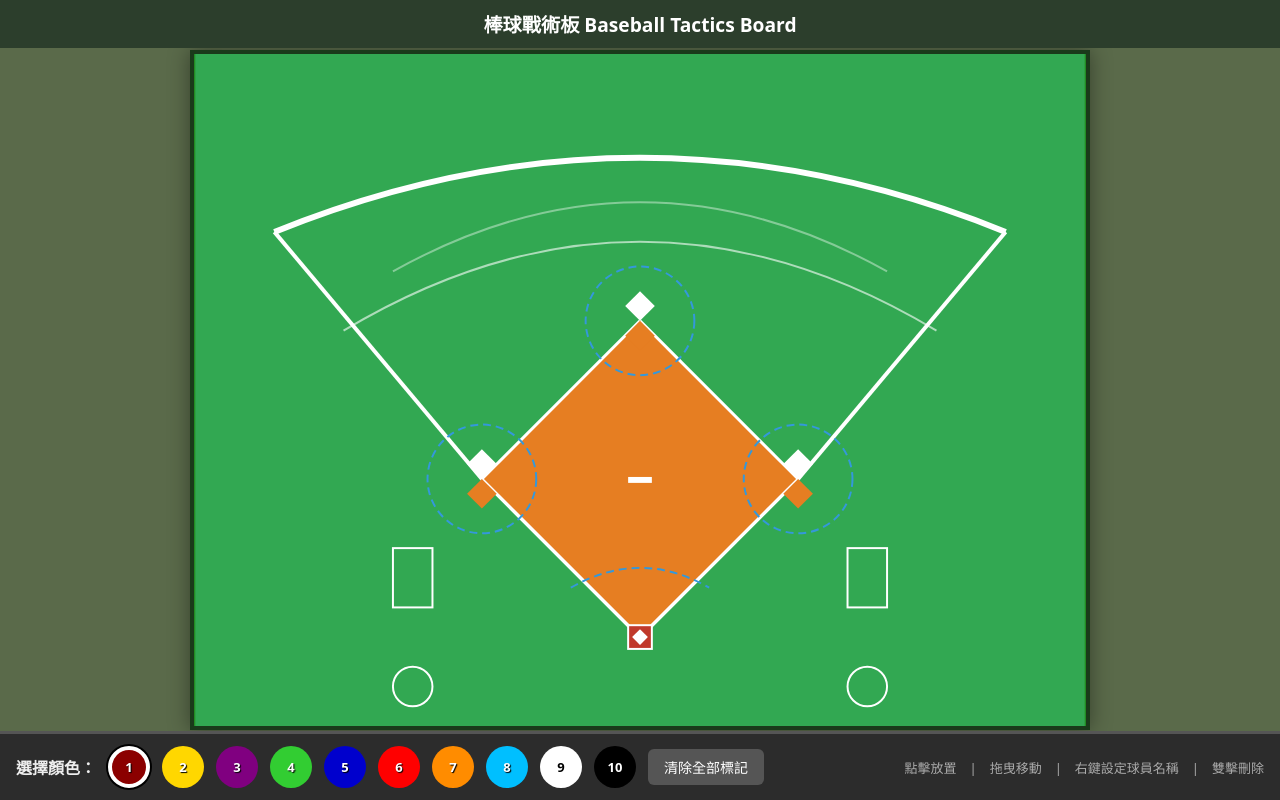
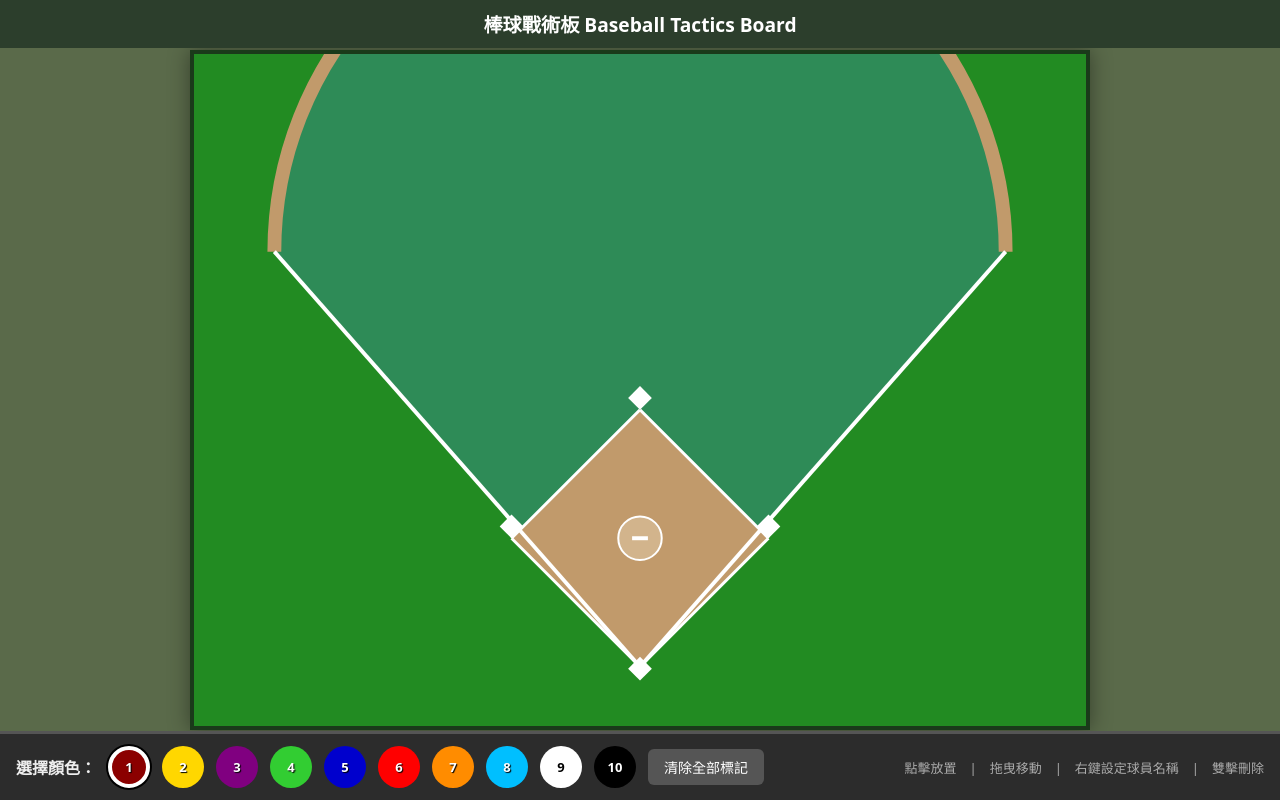
Before and after one commit to cses87241/baseball-tactics-board, a plain HTML site: page index.html in a window 1280 px wide. Drawn offline with Linux system fonts and the light colour scheme.

Commit message:
Redesign field to classic fan-shaped baseball diagram style

```diff
--- a/index.html
+++ b/index.html
@@ -135,52 +135,29 @@ button:hover { background: #777; }
 <div id="board-container">
   <div id="field">
     <svg width="100%" height="100%" viewBox="0 0 900 680" preserveAspectRatio="xMidYMid meet" style="position:absolute; top:0; left:0; pointer-events:none;">
-      <!-- Outfield grass -->
-      <rect width="900" height="680" fill="#32a852"/>
-      <!-- Foul lines aligned through bases, extended as arcs outward -->
-      <line x1="450" y1="590" x2="610" y2="430" stroke="#ffffff" stroke-width="4"/>
-      <line x1="610" y1="430" x2="820" y2="180" stroke="#ffffff" stroke-width="4"/>
-      <line x1="450" y1="590" x2="290" y2="430" stroke="#ffffff" stroke-width="4"/>
-      <line x1="290" y1="430" x2="80" y2="180" stroke="#ffffff" stroke-width="4"/>
-      <!-- Outfield fence as pure arc -->
-      <path d="M80,180 Q450,30 820,180" stroke="#ffffff" fill="none" stroke-width="6"/>
-      <!-- Additional arc lines in outfield -->
-      <path d="M150,280 Q450,100 750,280" stroke="#ffffff" fill="none" stroke-width="2" opacity="0.6"/>
-      <path d="M200,220 Q450,80 700,220" stroke="#ffffff" fill="none" stroke-width="2" opacity="0.4"/>
-      <!-- Infield dirt square diamond (orange) -->
-      <polygon points="450,590 610,430 450,270 290,430" fill="#e67e22"/>
-      <!-- Base paths white -->
-      <line x1="450" y1="590" x2="610" y2="430" stroke="#ffffff" stroke-width="3"/>
-      <line x1="610" y1="430" x2="450" y2="270" stroke="#ffffff" stroke-width="3"/>
-      <line x1="450" y1="270" x2="290" y2="430" stroke="#ffffff" stroke-width="3"/>
-      <line x1="290" y1="430" x2="450" y2="590" stroke="#ffffff" stroke-width="3"/>
-      <!-- Dual-color bases (white/orange diamond halves) -->
-      <!-- 1st base -->
-      <polygon points="610,430 625,415 610,400 595,415" fill="#ffffff"/>
-      <polygon points="610,430 625,445 610,460 595,445" fill="#e67e22"/>
-      <!-- 2nd base -->
-      <polygon points="450,270 465,255 450,240 435,255" fill="#ffffff"/>
-      <polygon points="450,270 465,285 450,300 435,285" fill="#e67e22"/>
-      <!-- 3rd base -->
-      <polygon points="290,430 305,415 290,400 275,415" fill="#ffffff"/>
-      <polygon points="290,430 305,445 290,460 275,445" fill="#e67e22"/>
-      <!-- Home plate area: small red square -->
-      <rect x="438" y="578" width="24" height="24" fill="#c0392b" stroke="#ffffff" stroke-width="2"/>
-      <polygon points="450,582 458,590 450,598 442,590" fill="#ffffff"/>
-      <!-- Pitcher's rubber -->
-      <rect x="438" y="428" width="24" height="6" fill="#ffffff"/>
-      <!-- 5m dashed circles around bases -->
-      <circle cx="610" cy="430" r="55" fill="none" stroke="#3498db" stroke-width="2" stroke-dasharray="8,5"/>
-      <circle cx="450" cy="270" r="55" fill="none" stroke="#3498db" stroke-width="2" stroke-dasharray="8,5"/>
-      <circle cx="290" cy="430" r="55" fill="none" stroke="#3498db" stroke-width="2" stroke-dasharray="8,5"/>
-      <!-- 5m arc in front of home -->
-      <path d="M380,540 Q450,500 520,540" stroke="#3498db" fill="none" stroke-width="2" stroke-dasharray="8,5"/>
-      <!-- Coach boxes -->
-      <rect x="200" y="500" width="40" height="60" fill="none" stroke="#ffffff" stroke-width="2"/>
-      <rect x="660" y="500" width="40" height="60" fill="none" stroke="#ffffff" stroke-width="2"/>
-      <!-- On-deck circles -->
-      <circle cx="220" cy="640" r="20" fill="none" stroke="#ffffff" stroke-width="2"/>
-      <circle cx="680" cy="640" r="20" fill="none" stroke="#ffffff" stroke-width="2"/>
+      <!-- Fan-shaped outfield grass -->
+      <path d="M450,620 L80,200 A370,370 0 0,1 820,200 Z" fill="#2e8b57"/>
+      <!-- Brown outer fence/border -->
+      <path d="M80,200 A370,370 0 0,1 820,200" stroke="#c19a6b" fill="none" stroke-width="14"/>
+      <!-- Dirt infield diamond -->
+      <polygon points="450,620 580,490 450,360 320,490" fill="#c19a6b"/>
+      <!-- Foul lines (white) -->
+      <line x1="450" y1="620" x2="80" y2="200" stroke="#ffffff" stroke-width="4"/>
+      <line x1="450" y1="620" x2="820" y2="200" stroke="#ffffff" stroke-width="4"/>
+      <!-- Base paths -->
+      <line x1="450" y1="620" x2="580" y2="490" stroke="#ffffff" stroke-width="3"/>
+      <line x1="580" y1="490" x2="450" y2="360" stroke="#ffffff" stroke-width="3"/>
+      <line x1="450" y1="360" x2="320" y2="490" stroke="#ffffff" stroke-width="3"/>
+      <line x1="320" y1="490" x2="450" y2="620" stroke="#ffffff" stroke-width="3"/>
+      <!-- Bases (white diamonds) -->
+      <polygon points="580,490 592,478 580,466 568,478" fill="#ffffff"/>
+      <polygon points="450,360 462,348 450,336 438,348" fill="#ffffff"/>
+      <polygon points="320,490 332,478 320,466 308,478" fill="#ffffff"/>
+      <!-- Home plate -->
+      <polygon points="450,610 462,622 450,634 438,622" fill="#ffffff"/>
+      <!-- Pitcher's mound -->
+      <circle cx="450" cy="490" r="22" fill="#d2b48c" stroke="#ffffff" stroke-width="2"/>
+      <rect x="442" y="488" width="16" height="4" fill="#ffffff"/>
     </svg>
   </div>
 </div>
```
